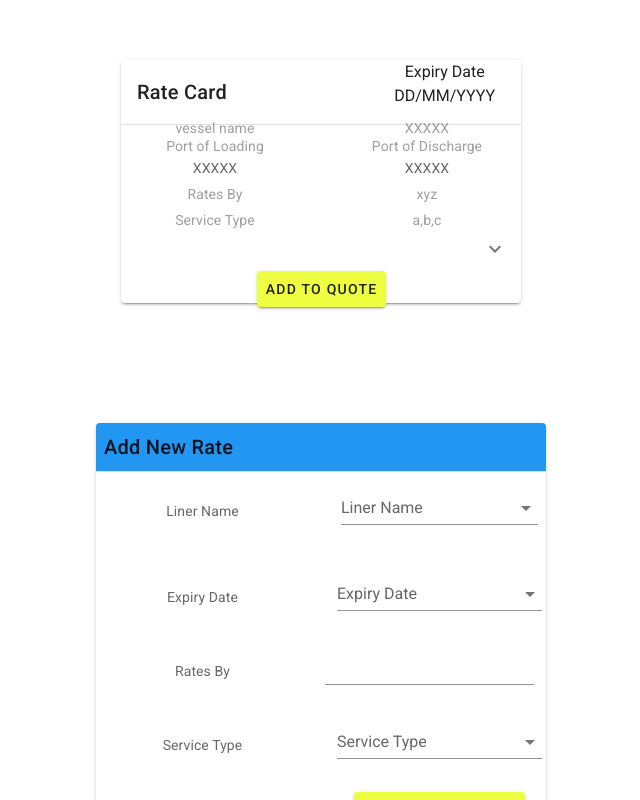
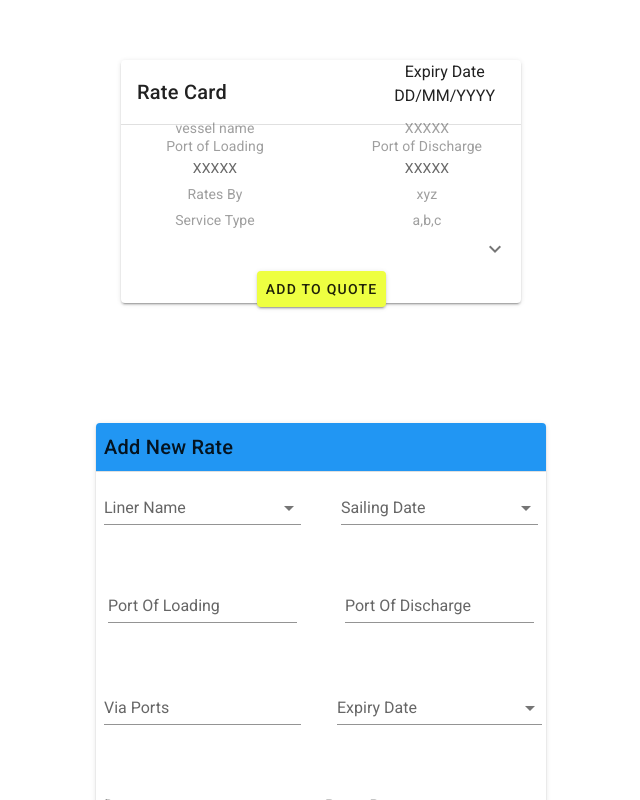
Before and after one commit to megabyte98/components, a Vue app: page / in a window 1280 px wide. Shown: the top 800 px of the page, without its empty margins (319-959 px from the left). Built offline with nearby package versions, Linux system fonts and the light colour scheme.

Commit message:
added some changes in add new rate card

```diff
--- a/src/App.vue
+++ b/src/App.vue
@@ -146,15 +146,13 @@
 
 
 <div class="container d-flex ma-auto">
-  <v-card raised outlined:loading="loading" class="mx-auto my-12" width="450">
+  <v-card raised outlined:loading="loading" class="mx-auto my-12" width="450" >
         <v-card-title class="blue pa-2">Add New Rate</v-card-title>
        <v-divider ></v-divider>
        <v-card-text class="pa-0">
       <v-row align="center">
-       <v-col  cols="6 pa-1">
-          <p class=" text-center ma-0 ">Liner Name</p>
-        </v-col>
-        <v-col cols="6 pa-2"><v-card-actions><v-select
+       <v-col  cols="6 pa-2">
+        <v-card-actions><v-select
           :items="items"
           label="Liner Name"
           class="px-1"
@@ -162,13 +160,32 @@
         </v-card-actions>
 
         </v-col>
+        <v-col cols="6 pa-2">
+       <v-card-actions><v-select
+          :items="items"
+          label="Sailing Date"
+          class="px-1"
+        ></v-select>
+        </v-card-actions>
+        </v-col>
+      </v-row>
+    </v-card-text>
+
+    <v-card-text class="pa-0">
+      <v-row align="center">
+       <v-col  cols="6 pa-6">
+          <v-text-field label="Port Of Loading"></v-text-field>
+        </v-col>
+        <v-col cols="6 pa-6" align-center>
+         <v-text-field label="Port Of Discharge"></v-text-field>
+        </v-col>
       </v-row>
     </v-card-text>
 
      <v-card-text class="pa-0">
       <v-row align="center">
-       <v-col  cols="6 pa-1">
-          <p class=" text-center ma-0 ">Expiry Date</p>
+       <v-col  cols="6 pa-5">
+           <v-text-field label="Via Ports"></v-text-field>
         </v-col>
         <v-col cols="6 pa-1">
          <v-card-actions><v-select
@@ -182,11 +199,11 @@
     </v-card-text>
   <v-card-text class="pa-0">
       <v-row align="center">
-       <v-col  cols="6 pa-1">
-          <p class=" text-center ma-0 ">Rates By</p>
+       <v-col  cols="6 pa-5">
+        <v-text-field label="Demurrage" ></v-text-field>
         </v-col>
         <v-col cols="6 pa-1" align-center>
-         <v-text-field class="pr-5" ></v-text-field>
+         <v-text-field class="pr-5" label="Rates By" ></v-text-field>
         </v-col>
       </v-row>
     </v-card-text>
@@ -194,8 +211,8 @@
 
      <v-card-text class="pa-0">
       <v-row align="center">
-       <v-col  cols="6 pa-1">
-          <p class=" text-center ma-0 ">Service Type</p>
+       <v-col  cols="6 pa-5">
+         <v-text-field label="Detention Free"></v-text-field>
         </v-col>
         <v-col cols="6 pa-1"> <v-card-actions><v-select
           :items="items"
@@ -206,6 +223,7 @@
         </v-col>
       </v-row>
     </v-card-text>
+
 
         <v-card-text class="pa-0">
       <v-row align="center">
@@ -229,6 +247,7 @@
       </v-row>
     </v-card-text>
      <v-divider></v-divider>
+
 
      <v-row class="d-flex justify-center">
       <v-card-actions>
```
